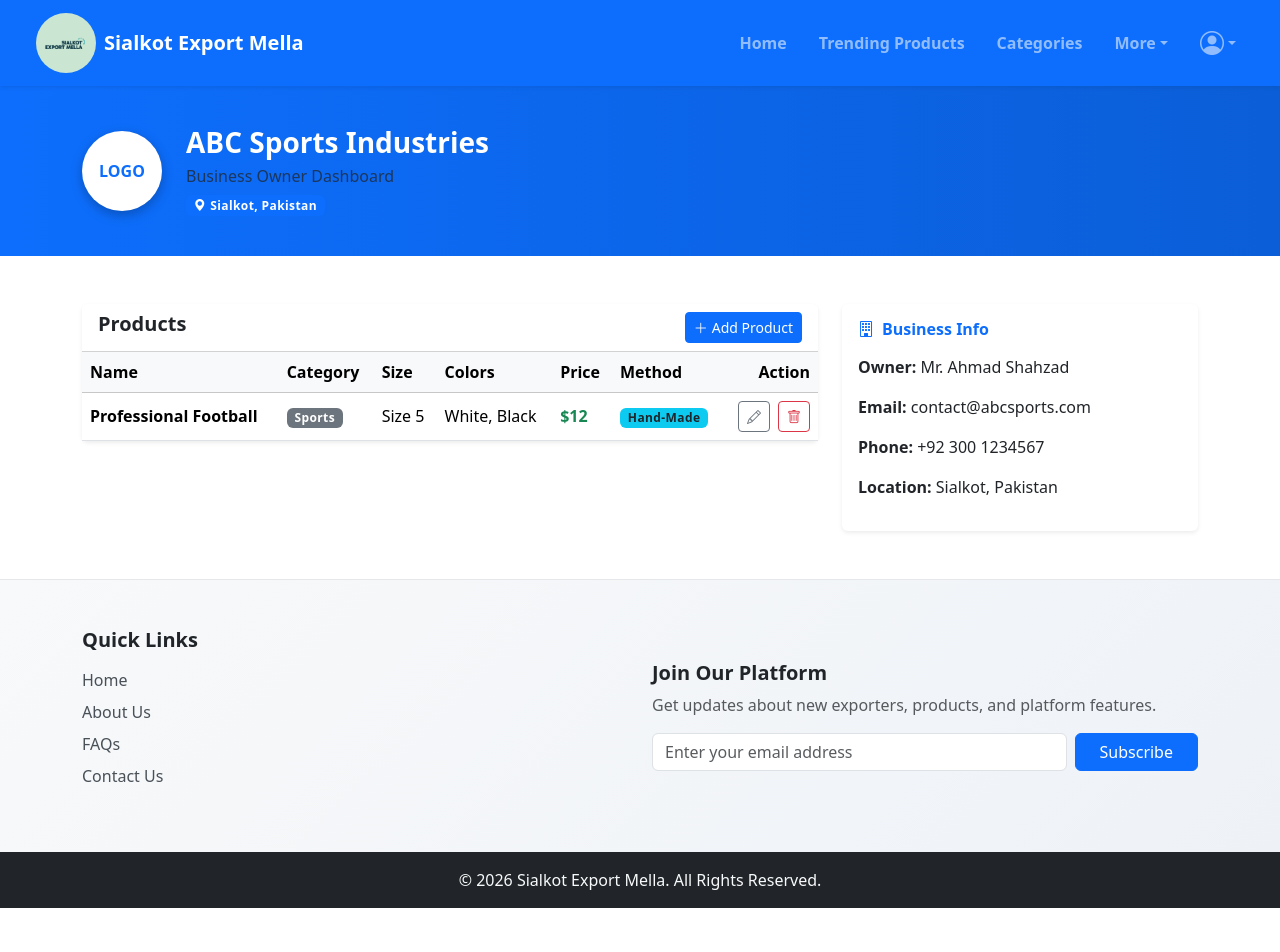
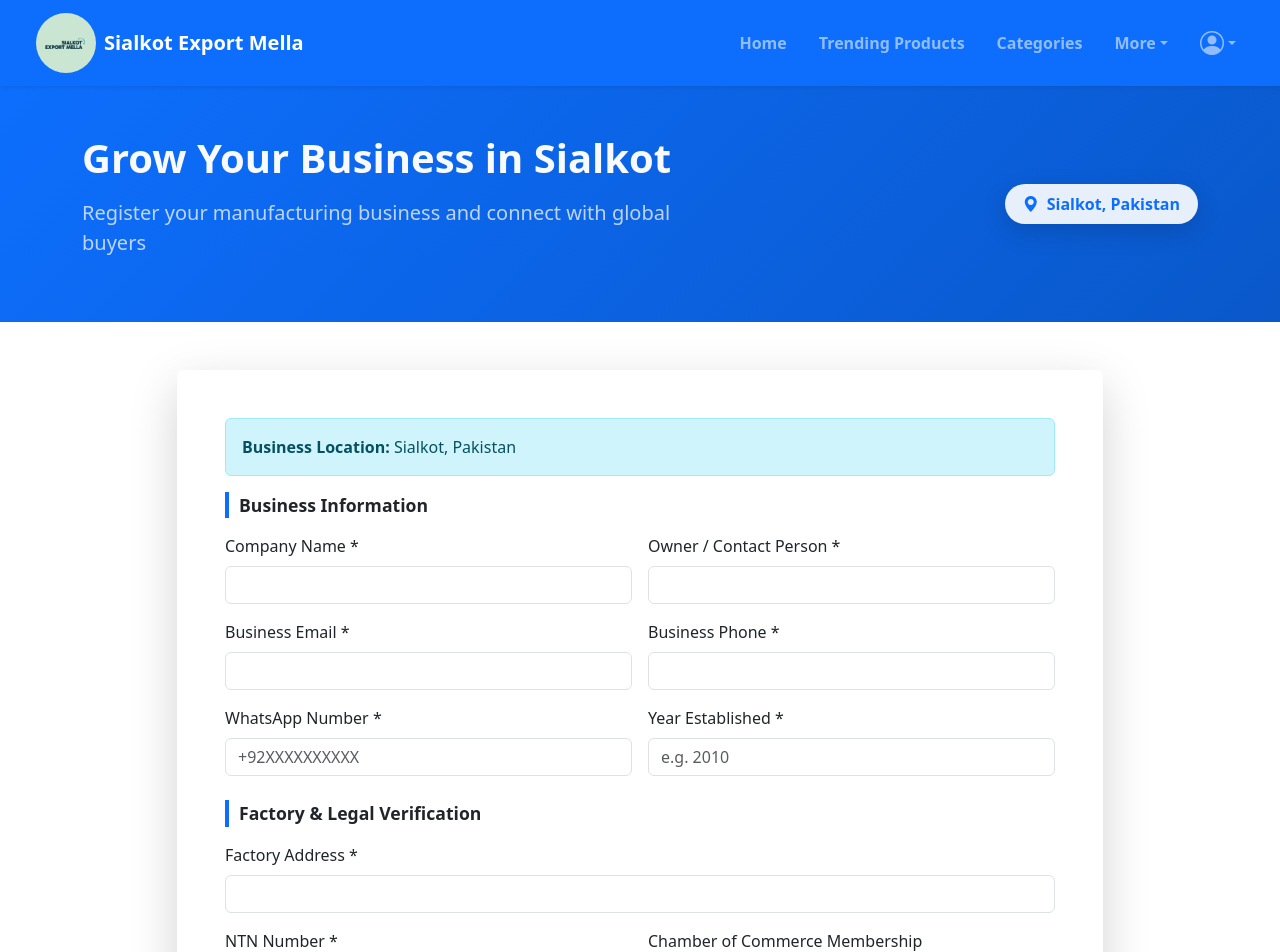
Before and after one commit to ahmadshahzad00/FYP, a React (Create React App) app in the folder client/: page /business-profile in a window 1280 px wide. Shown: the top 952 px of the page. Before the commit the page ends 908 px from the top, so only its background shows below. Built offline with nearby package versions, Linux system fonts and the light colour scheme; the HTML template or start-up script is replaced by a standard one.

Commit message:
update file

```diff
--- a/client/src/userPanel/BusinessProfile.jsx
+++ b/client/src/userPanel/BusinessProfile.jsx
@@ -2,261 +2,342 @@ import React, { useState } from "react";
 import UserHeader from "./UserHeader";
 import UserFooter from "./UserFooter";
 
-function BusinessProfile() {
-  const [products, setProducts] = useState([
-    {
-      id: 1,
-      name: "Professional Football",
-      category: "Sports",
-      description: "FIFA standard hand-Made football",
-      size: "Size 5",
-      colors: "White, Black",
-      price: "$12",
-      method: "Hand-Made",
-    },
-  ]);
+function BusinessRegister() {
+  const [formData, setFormData] = useState({
+    companyName: "",
+    ownerName: "",
+    email: "",
+    phone: "",
+    whatsapp: "",
+    yearEstablished: "",
+    factoryAddress: "",
+    ntnNumber: "",
+    chamberMembership: "",
+    cnicFront: "",
+    isoCertificate: "",
+    businessLicense: "",
+    category: "",
+    products: "",
+    website: "",
+    description: "",
 
-  const businessInfo = {
-    name: "ABC Sports Industries",
-    owner: "Mr. Ahmad Shahzad",
-    email: "contact@abcsports.com",
-    phone: "+92 300 1234567",
-    location: "Sialkot, Pakistan",
+    // Social Media (Optional)
+    facebook: "",
+    instagram: "",
+    twitter: "",
+    tiktok: "",
+    pinterest: "",
+  });
+
+  const handleChange = (e) => {
+    setFormData({ ...formData, [e.target.name]: e.target.value });
   };
 
-  const [form, setForm] = useState({
-    name: "",
-    category: "",
-    description: "",
-    size: "",
-    colors: "",
-    price: "",
-    method: "",
-  });
-
-  const [editId, setEditId] = useState(null);
-
-  const openAddModal = () => {
-    setForm({
-      name: "",
-      category: "",
-      description: "",
-      size: "",
-      colors: "",
-      price: "",
-      method: "",
-    });
-    setEditId(null);
-  };
-
-  const openEditModal = (product) => {
-    setForm(product);
-    setEditId(product.id);
-  };
-
-  const handleSave = () => {
-    if (!form.name || !form.category) return;
-
-    if (editId) {
-      setProducts(products.map((p) => (p.id === editId ? { ...form, id: editId } : p)));
-    } else {
-      setProducts([...products, { ...form, id: Date.now() }]);
-    }
-  };
-
-  const handleDelete = (id) => {
-    if (window.confirm("Delete this product?")) {
-      setProducts(products.filter((p) => p.id !== id));
-    }
+  const handleSubmit = (e) => {
+    e.preventDefault();
+    console.log(formData);
+    alert("Business registration submitted successfully!");
   };
 
   return (
     <>
       <UserHeader />
 
-      {/* HEADER */}
-      <section className="profile-header">
-        <div className="container d-flex align-items-center">
-          <div className="logo-circle">LOGO</div>
-          <div className="ms-4">
-            <h3 className="fw-bold mb-1">{businessInfo.name}</h3>
-            <p className="text-muted mb-1">Business Owner Dashboard</p>
-            <span className="badge bg-primary">
-              <i className="bi bi-geo-alt-fill me-1"></i>
-              {businessInfo.location}
+      {/* HERO SECTION */}
+      <section className="hero-gradient text-light py-5">
+        <div className="container">
+          <div className="row align-items-center">
+            <div className="col-md-7">
+              <h1 className="fw-bold mb-3">Grow Your Business in Sialkot</h1>
+              <p className="lead opacity-75">
+                Register your manufacturing business and connect with global buyers
+              </p>
+            </div>
+            <div className="col-md-5 text-md-end mt-4 mt-md-0">
+              <span className="location-pill">
+                <i className="bi bi-geo-alt-fill me-2"></i>
+                Sialkot, Pakistan
               </span>
+            </div>
           </div>
         </div>
       </section>
 
+      {/* FORM SECTION */}
       <div className="container my-5">
-        <div className="row">
-          {/* PRODUCTS */}
-          <div className="col-lg-8">
-            <div className="card shadow-sm border-0">
-              <div className="card-header bg-white d-flex justify-content-between">
-                <h5 className="fw-bold mb-0">Products</h5>
-                <button
-                  className="btn btn-primary btn-sm"
-                  data-bs-toggle="modal"
-                  data-bs-target="#productModal"
-                  onClick={openAddModal}
-                >
-                  <i className="bi bi-plus-lg me-1"></i>Add Product
-                </button>
+        <div className="row justify-content-center">
+          <div className="col-lg-10">
+            <div className="card shadow-lg border-0 card-soft">
+              <div className="card-body p-4 p-md-5">
+
+                <div className="alert alert-info">
+                  <strong>Business Location:</strong> Sialkot, Pakistan
                 </div>
 
-              <div className="table-responsive">
-                <table className="table table-hover align-middle mb-0">
-                  <thead className="table-light">
-                    <tr>
-                      <th>Name</th>
-                      <th>Category</th>
-                      <th>Size</th>
-                      <th>Colors</th>
-                      <th>Price</th>
-                      <th>Method</th>
-                      <th className="text-end">Action</th>
-                    </tr>
-                  </thead>
-                  <tbody>
-                    {products.map((p) => (
-                      <tr key={p.id}>
-                        <td className="fw-semibold">{p.name}</td>
-                        <td><span className="badge bg-secondary">{p.category}</span></td>
-                        <td>{p.size}</td>
-                        <td>{p.colors}</td>
-                        <td className="fw-bold text-success">{p.price}</td>
-                        <td>
-                          <span className="badge bg-info text-dark">{p.method}</span>
-                        </td>
-                        <td className="text-end">
-                          <button
-                            className="btn btn-outline-secondary btn-sm me-2"
-                            data-bs-toggle="modal"
-                            data-bs-target="#productModal"
-                            onClick={() => openEditModal(p)}
-                          >
-                            <i className="bi bi-pencil"></i>
-                          </button>
-                          <button
-                            className="btn btn-outline-danger btn-sm"
-                            onClick={() => handleDelete(p.id)}
-                          >
-                            <i className="bi bi-trash"></i>
-                          </button>
-                        </td>
-                      </tr>
-                    ))}
-                    {products.length === 0 && (
-                      <tr>
-                        <td colSpan="7" className="text-center text-muted py-4">
-                          No products added
-                        </td>
-                      </tr>
-                    )}
-                  </tbody>
-                </table>
+                <form onSubmit={handleSubmit}>
+
+                  {/* BUSINESS INFO */}
+                  <div className="form-section-title">Business Information</div>
+                  <div className="row g-3">
+                    <div className="col-md-6">
+                      <label className="form-label">Company Name *</label>
+                      <input
+                        type="text"
+                        name="companyName"
+                        className="form-control"
+                        required
+                        onChange={handleChange}
+                      />
                     </div>
+
+                    <div className="col-md-6">
+                      <label className="form-label">Owner / Contact Person *</label>
+                      <input
+                        type="text"
+                        name="ownerName"
+                        className="form-control"
+                        required
+                        onChange={handleChange}
+                      />
+                    </div>
+
+                    <div className="col-md-6">
+                      <label className="form-label">Business Email *</label>
+                      <input
+                        type="email"
+                        name="email"
+                        className="form-control"
+                        required
+                        onChange={handleChange}
+                      />
+                    </div>
+
+                    <div className="col-md-6">
+                      <label className="form-label">Business Phone *</label>
+                      <input
+                        type="tel"
+                        name="phone"
+                        className="form-control"
+                        required
+                        onChange={handleChange}
+                      />
+                    </div>
+
+                    <div className="col-md-6">
+                      <label className="form-label">WhatsApp Number *</label>
+                      <input
+                        type="tel"
+                        name="whatsapp"
+                        className="form-control"
+                        placeholder="+92XXXXXXXXXX"
+                        required
+                        onChange={handleChange}
+                      />
+                    </div>
+
+                    <div className="col-md-6">
+                      <label className="form-label">Year Established *</label>
+                      <input
+                        type="number"
+                        name="yearEstablished"
+                        className="form-control"
+                        placeholder="e.g. 2010"
+                        required
+                        onChange={handleChange}
+                      />
                     </div>
                   </div>
 
-          {/* BUSINESS INFO */}
-          <div className="col-lg-4">
-            <div className="card shadow-sm border-0">
-              <div className="card-body">
-                <h6 className="fw-bold mb-3 text-primary">
-                  <i className="bi bi-building me-2"></i>Business Info
-                </h6>
+                  {/* LEGAL */}
+                  <div className="form-section-title mt-4">
+                    Factory & Legal Verification
+                  </div>
 
-                <p><strong>Owner:</strong> {businessInfo.owner}</p>
-                <p><strong>Email:</strong> {businessInfo.email}</p>
-                <p><strong>Phone:</strong> {businessInfo.phone}</p>
-                <p><strong>Location:</strong> {businessInfo.location}</p>
+                  <div className="row g-3">
+                    <div className="col-12">
+                      <label className="form-label">Factory Address *</label>
+                      <input
+                        type="text"
+                        name="factoryAddress"
+                        className="form-control"
+                        required
+                        onChange={handleChange}
+                      />
                     </div>
+
+                    <div className="col-md-6">
+                      <label className="form-label">NTN Number *</label>
+                      <input
+                        type="text"
+                        name="ntnNumber"
+                        className="form-control"
+                        required
+                        onChange={handleChange}
+                      />
                     </div>
+
+                    <div className="col-md-6">
+                      <label className="form-label">
+                        Chamber of Commerce Membership
+                      </label>
+                      <input type="file" className="form-control" />
                     </div>
+
+                    <div className="col-md-6">
+                      <label className="form-label">CNIC Front Picture *</label>
+                      <input type="file" className="form-control" required />
+                    </div>
+
+                    <div className="col-md-6">
+                      <label className="form-label">ISO Certificate</label>
+                      <input type="file" className="form-control" />
+                    </div>
+
+                    <div className="col-md-6">
+                      <label className="form-label">Business License *</label>
+                      <input type="file" className="form-control" required />
                     </div>
                   </div>
 
-      {/* MODAL */}
-      <div className="modal fade" id="productModal">
-        <div className="modal-dialog modal-lg modal-dialog-centered">
-          <div className="modal-content">
-            <div className="modal-header">
-              <h5 className="modal-title">{editId ? "Edit Product" : "Add Product"}</h5>
-              <button className="btn-close" data-bs-dismiss="modal"></button>
+                  {/* PRODUCTS */}
+                  <div className="form-section-title mt-4">
+                    Products & Category
                   </div>
 
-            <div className="modal-body">
                   <div className="row g-3">
                     <div className="col-md-6">
-                  <label className="form-label">Product Name</label>
-                  <input className="form-control" value={form.name}
-                    onChange={(e) => setForm({ ...form, name: e.target.value })} />
-                </div>
-
-                <div className="col-md-6">
-                  <label className="form-label">Category</label>
-                  <select className="form-select" value={form.category}
-                    onChange={(e) => setForm({ ...form, category: e.target.value })}>
-                    <option value="">Select</option>
-                    <option>Sports</option>
-                    <option>Leather</option>
-                    <option>Fitness</option>
-                  </select>
-                </div>
-
-                <div className="col-md-12">
-                  <label className="form-label">Description</label>
-                  <textarea className="form-control" rows="2"
-                    value={form.description}
-                    onChange={(e) => setForm({ ...form, description: e.target.value })}></textarea>
-                </div>
-
-                <div className="col-md-4">
-                  <label className="form-label">Size</label>
-                  <input className="form-control" value={form.size}
-                    onChange={(e) => setForm({ ...form, size: e.target.value })} />
-                </div>
-
-                <div className="col-md-4">
-                  <label className="form-label">Colors</label>
-                  <input className="form-control" value={form.colors}
-                    onChange={(e) => setForm({ ...form, colors: e.target.value })} />
-                </div>
-
-                <div className="col-md-4">
-                  <label className="form-label">Price</label>
-                  <input className="form-control" value={form.price}
-                    onChange={(e) => setForm({ ...form, price: e.target.value })} />
-                </div>
-
-                <div className="col-md-6">
-                  <label className="form-label">Manufacturing Method</label>
-                  <select className="form-select" value={form.method}
-                    onChange={(e) => setForm({ ...form, method: e.target.value })}>
-                    <option value="">Select</option>
-                    <option>Hand-Made</option>
-                    <option>Machine-Made</option>
+                      <label className="form-label">Product Category *</label>
+                      <select
+                        name="category"
+                        className="form-select"
+                        required
+                        onChange={handleChange}
+                      >
+                        <option value="">Select Category</option>
+                        <option>Sports Goods</option>
+                        <option>Leather Products</option>
+                        <option>Surgical Instruments</option>
+                        <option>Textile & Apparel</option>
+                        <option>Kids Toys</option>
+                        <option>Safety Equipment</option>
+                        <option>Other</option>
                       </select>
                     </div>
 
                     <div className="col-md-6">
-                  <label className="form-label">Product Images</label>
-                  <div className="upload-box">
-                    <i className="bi bi-image"></i>
-                    <small>Upload coming soon</small>
-                  </div>
-                </div>
+                      <label className="form-label">Products You Manufacture *</label>
+                      <input
+                        type="text"
+                        name="products"
+                        className="form-control"
+                        required
+                        onChange={handleChange}
+                      />
                     </div>
                   </div>
 
-            <div className="modal-footer">
-              <button className="btn btn-secondary" data-bs-dismiss="modal">Cancel</button>
-              <button className="btn btn-primary" data-bs-dismiss="modal" onClick={handleSave}>
-                Save Product
+                  {/* SOCIAL MEDIA */}
+                  <div className="form-section-title mt-4">
+                    Social Media Links (Optional)
+                  </div>
+
+                  <div className="row g-3">
+                    <div className="col-md-6">
+                      <label className="form-label">Facebook</label>
+                      <input
+                        type="url"
+                        name="facebook"
+                        className="form-control"
+                        placeholder="https://facebook.com/yourpage"
+                        onChange={handleChange}
+                      />
+                    </div>
+
+                    <div className="col-md-6">
+                      <label className="form-label">Instagram</label>
+                      <input
+                        type="url"
+                        name="instagram"
+                        className="form-control"
+                        placeholder="https://instagram.com/yourpage"
+                        onChange={handleChange}
+                      />
+                    </div>
+
+                    <div className="col-md-6">
+                      <label className="form-label">X (Twitter)</label>
+                      <input
+                        type="url"
+                        name="twitter"
+                        className="form-control"
+                        placeholder="https://x.com/yourhandle"
+                        onChange={handleChange}
+                      />
+                    </div>
+
+                    <div className="col-md-6">
+                      <label className="form-label">TikTok</label>
+                      <input
+                        type="url"
+                        name="tiktok"
+                        className="form-control"
+                        placeholder="https://tiktok.com/@yourpage"
+                        onChange={handleChange}
+                      />
+                    </div>
+
+                    <div className="col-md-6">
+                      <label className="form-label">Pinterest</label>
+                      <input
+                        type="url"
+                        name="pinterest"
+                        className="form-control"
+                        placeholder="https://pinterest.com/yourbrand"
+                        onChange={handleChange}
+                      />
+                    </div>
+                  </div>
+
+                  {/* EXTRA */}
+                  <div className="form-section-title mt-4">
+                    Additional Details
+                  </div>
+
+                  <div className="row g-3">
+                    <div className="col-12">
+                      <label className="form-label">Company Description</label>
+                      <textarea
+                        name="description"
+                        rows="4"
+                        className="form-control"
+                        onChange={handleChange}
+                      ></textarea>
+                    </div>
+
+                    <div className="col-md-6">
+                      <label className="form-label">Website</label>
+                      <input
+                        type="url"
+                        name="website"
+                        className="form-control"
+                        onChange={handleChange}
+                      />
+                    </div>
+
+                    <div className="col-md-6">
+                      <label className="form-label">Company Logo</label>
+                      <input type="file" className="form-control" />
+                    </div>
+                  </div>
+
+                  <div className="text-center mt-5">
+                    <button className="btn btn-primary btn-lg px-5 shadow">
+                      Submit Business Registration
                     </button>
+                  </div>
+
+                </form>
+              </div>
             </div>
           </div>
         </div>
@@ -267,4 +348,4 @@ function BusinessProfile() {
   );
 }
 
-export default BusinessProfile;
+export default BusinessRegister;
```
Lines whose indentation alone changed are shown as unchanged.
